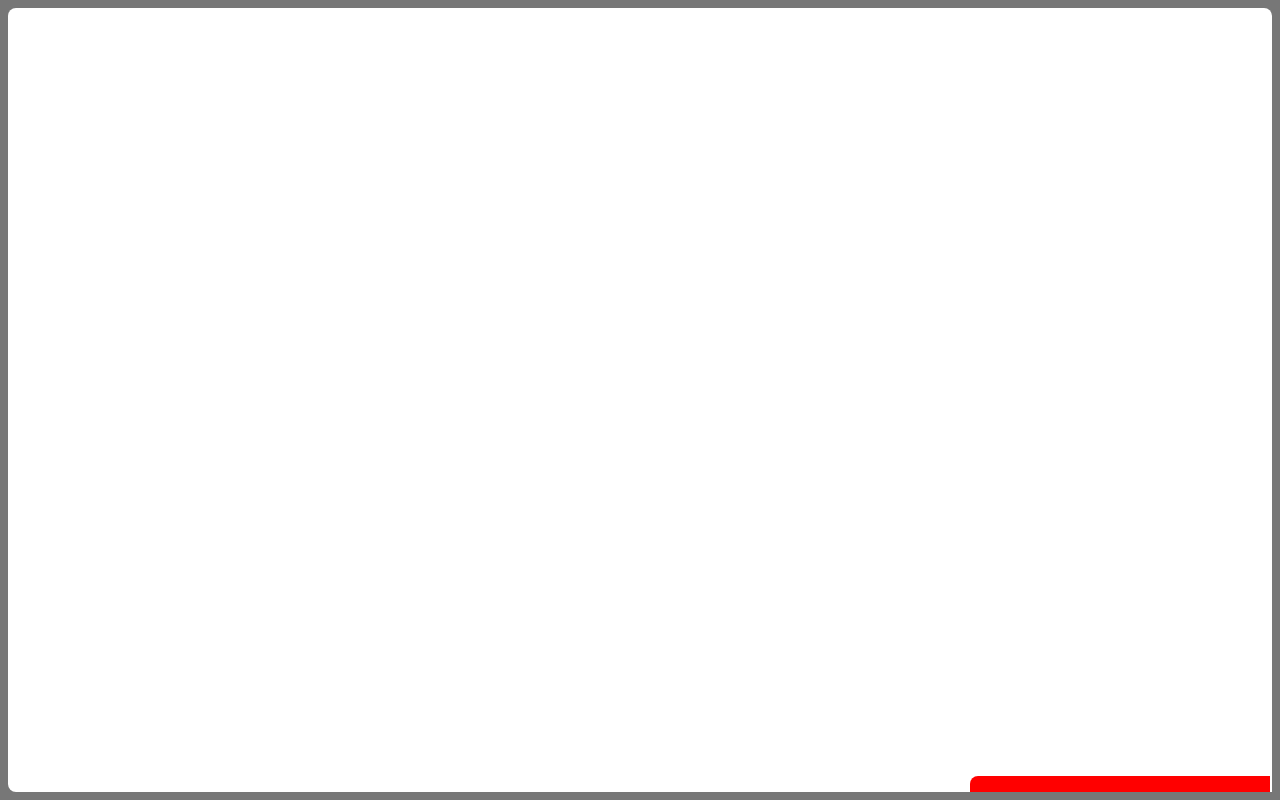
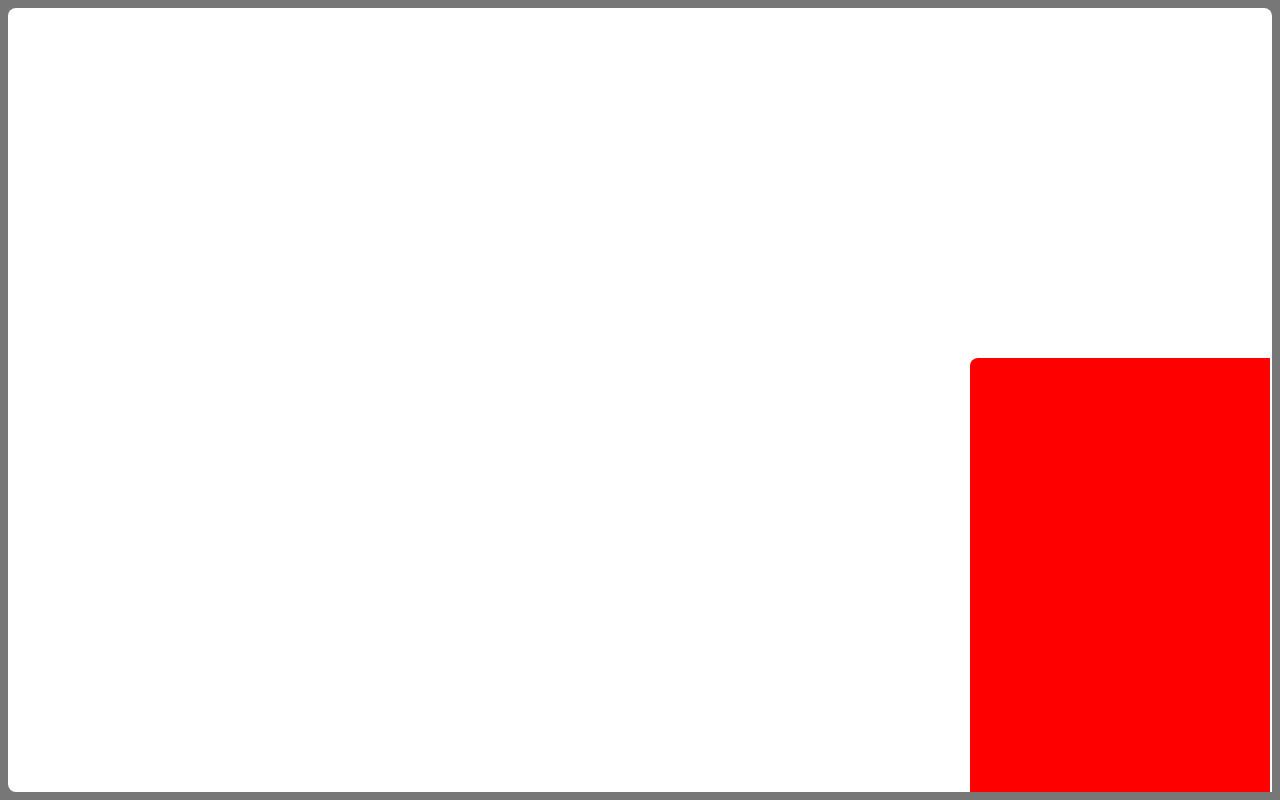
Before and after one commit to folgle/for-practice, a plain HTML site: page 1.2/spa.html in a window 1280 px wide. Both pictures are taken after a click on the element 1120 px from the left and 784 px from the top of the page. Drawn offline with nearby package versions, Linux system fonts and the light colour scheme.

Commit message:
Modified Chapter 1 section 1.2.5

```diff
--- a/1.2/spa.html
+++ b/1.2/spa.html
@@ -1,7 +1,7 @@
 <!DOCTYPE html>
 <html>
 <head>
-    <title>SPA Chapter 1 section 1.2.2</title>
+    <title>SPA Chapter 1 section 1.2.5</title>
     <style type="text/css">
         body {
             width: 100%;
@@ -29,11 +29,96 @@
             background-color: #f00;
         }
     </style>
-    <script type="text/javascript"></script>
+    <script type="text/javascript" src="http://ajax.googleapis.com/ajax/libs/jquery/1.9.1/jquery.min.js"></script>
+    <script type="text/javascript">
+        /*jslint browser        : true, continue : true,
+          devel  : true, indent : 2, maxerr      :50,
+          newcap : true, nomen  : true, plusplus : true,
+          regexp : true, sloppy : true, vars     : true,
+          white : true
+        */
+        /*global jQuery spa:true */
+
+        // モジュール/spa/
+        // チャットスライダー機能を提供する
+        //
+        var  spa = (function( $ ) {
+            // モジュールのスコープ変数
+            // 定数を設定する
+            var configMap = {
+                extended_height: 434,
+                extended_title: 'Click to retract',
+                retracted_height: 16,
+                retracted_title: 'Click to extend',
+                template_html: '<div class="spa-slider"><\/div>'
+            };
+            // その他の全てのモジュールスコープ変数を宣言する
+            var $chatSlider;
+            var toggleSlider;
+            var onClickSlider;
+            var initModule;
+
+            // DOMメソッド/toggleSlider/
+            // スライダーの高さを切り替える
+            //
+            toggleSlider = function() {
+                var slider_height = $chatSlider.height();
+
+                // 完全に格納されている場合はスライダーを拡大する
+                if( slider_height === configMap.retracted_height) {
+                    $chatSlider
+                        .animate({ height: configMap.extended_height})
+                        .attr( 'title', configMap.extended_title);
+                    return true;
+                }
+                // 完全に拡大されている場合は格納する
+                else if( slider_height === configMap.extended_height) {
+                    $chatSlider
+                        .animate({ height: configMap.retracted_height})
+                        .attr( 'title', configMap.retracted_title);
+                    return true;
+                }
+
+                // スライダーが移行中の場合は何もしない
+                return false;
+            };
+
+            // イベントハンドラ/onClickSlider/
+            // クリックイベントを受け取り、togleSliderを呼び出す
+            //
+            onClickSlider = function(event) {
+                toggleSlider();
+                return false;
+            };
+
+            // パブリックメソッド/initModule/
+            // 初期状態を設定し、機能を提供する
+            //
+            initModule = function($container) {
+                // HTMLをレンダリングする
+                $container.html( configMap.template_html);
+                $chatSlider = $container.find( '.spa-slider');
+                // スライダーの高さとタイトルを初期化する
+                // ユーザクリックイベントをイベントハンドラにバインドする
+                $chatSlider
+                    .attr( 'title', configMap.retracted_title)
+                    .click( onClickSlider)
+                return true;
+            };
+
+            return { initModule : initModule};
+        }( jQuery));
+
+        // DOMの準備ができたらspaを開始する
+        //
+        jQuery(document).ready(
+            function() {
+                spa.initModule(jQuery('#spa'));
+            }
+        );
+    </script>
 </head>
 <body>
-    <div id="spa">
-        <div class="spa-slider"></div>
-    </div>
+    <div id="spa"></div>
 </body>
 </html>
```
